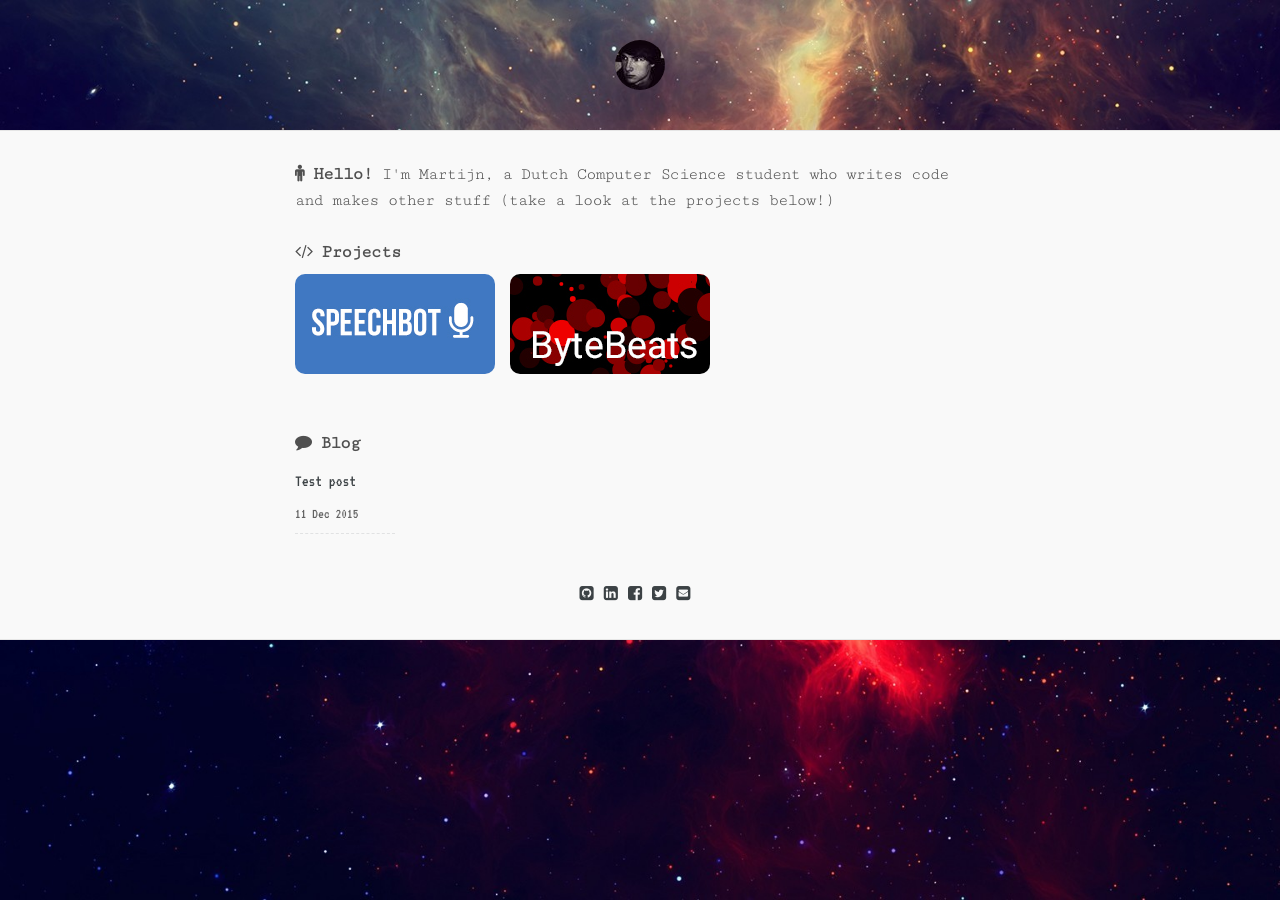
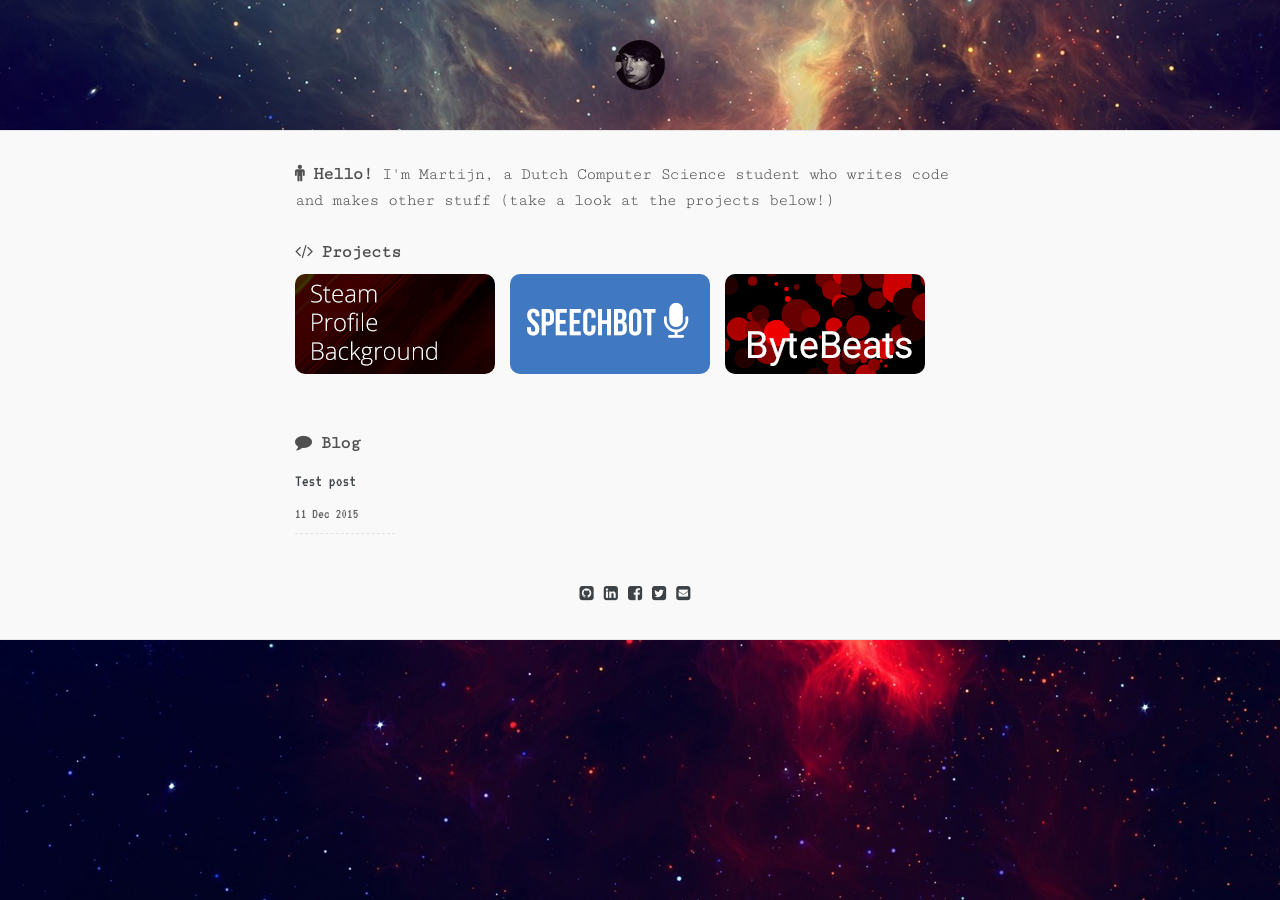
Before and after one commit to martijnrondeel/martijn.site, a Jekyll site: the page built from index.html, in a window 1280 px wide. Built offline with Jekyll 4.4.1, drawn with Linux system fonts in a browser that asks for light colours; nearby versions of some CDN libraries; some web fonts are replaced; the list of posts is cut into pages by our own code.

Commit message:
Add https://github.com/Martyn96/Steam-Profile-Background Project

```diff
--- a/_sass/_layout.scss
+++ b/_sass/_layout.scss
@@ -111,7 +111,8 @@
     border-radius: 10px;
   }
   &.p0:hover ~ .c0,
-  &.p1:hover ~ .c1 {
+  &.p1:hover ~ .c1,
+  &.p2:hover ~ .c2 {
     display: block;
   }
 }
--- a/index.html
+++ b/index.html
@@ -10,16 +10,19 @@ layout: default
         <br>
         <i class="fa fa-code"></i> <b><span class="big">Projects</span></b>
         <br>
-
         <div class="photos">
-          <a href="https://github.com/Martyn96/SpeechBot" class="p0 photo" target="_blank">
+          <a href="https://martyn.pw/projects/steam-profile-background/" class="p2 photo" target="_blank">
+            <img alt="Steam-Profile-Background" src="{{ site.baseurl }}/images/Project-Steam-Profile-Background.jpg">
+          </a>
+          <a href="https://github.com/Martyn96/SpeechBot" class="p1 photo" target="_blank">
             <img alt="Speechbot" src="{{ site.baseurl }}/images/Project-Speechbot.jpg">
           </a>
-          <a href="https://martyn.pw/projects/bytebeats/" class="p1 photo" target="_blank">
-            <img alt="Speechbot" src="{{ site.baseurl }}/images/Project-Bytebeats.jpg">
+          <a href="https://martyn.pw/projects/bytebeats/" class="p0 photo" target="_blank">
+            <img alt="Bytebeats" src="{{ site.baseurl }}/images/Project-Bytebeats.jpg">
           </a>
-          <div class="caption c0">A Text-to-Speech Python Telegram bot</div>
-          <div class="caption c1">Generate 16-bit music using math</div>
+          <div class="caption c2">Get the background image from any Steam profile page</div>
+          <div class="caption c1">A Text-to-Speech Python Telegram bot</div>
+          <div class="caption c0">Generate 16-bit music using math</div>
         </div>
         <br>
         <div class="dummy blogpost">
```
Also changed, not shown: images/Project-Steam-Profile-Background.jpg (added).
